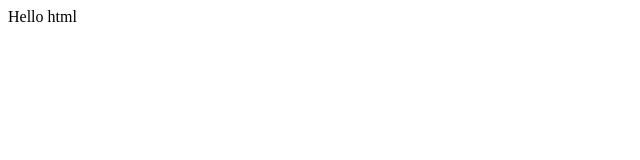
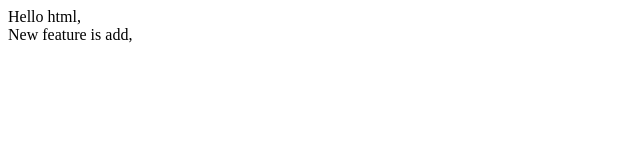
Before and after one commit to cbgs121/lecture1, a plain HTML site: page index.html in a window 1280 px wide. Shown: the whole page, without its empty margins (0-640 px from the left). Drawn offline with Linux system fonts and the light colour scheme.

Commit message:
New feature is added

```diff
--- a/index.html
+++ b/index.html
@@ -6,6 +6,7 @@
 	</head>
 	<body>
 
-		Hello html
+		Hello html,<br>
+		New feature is add,
 	</body>
 </html>
```
